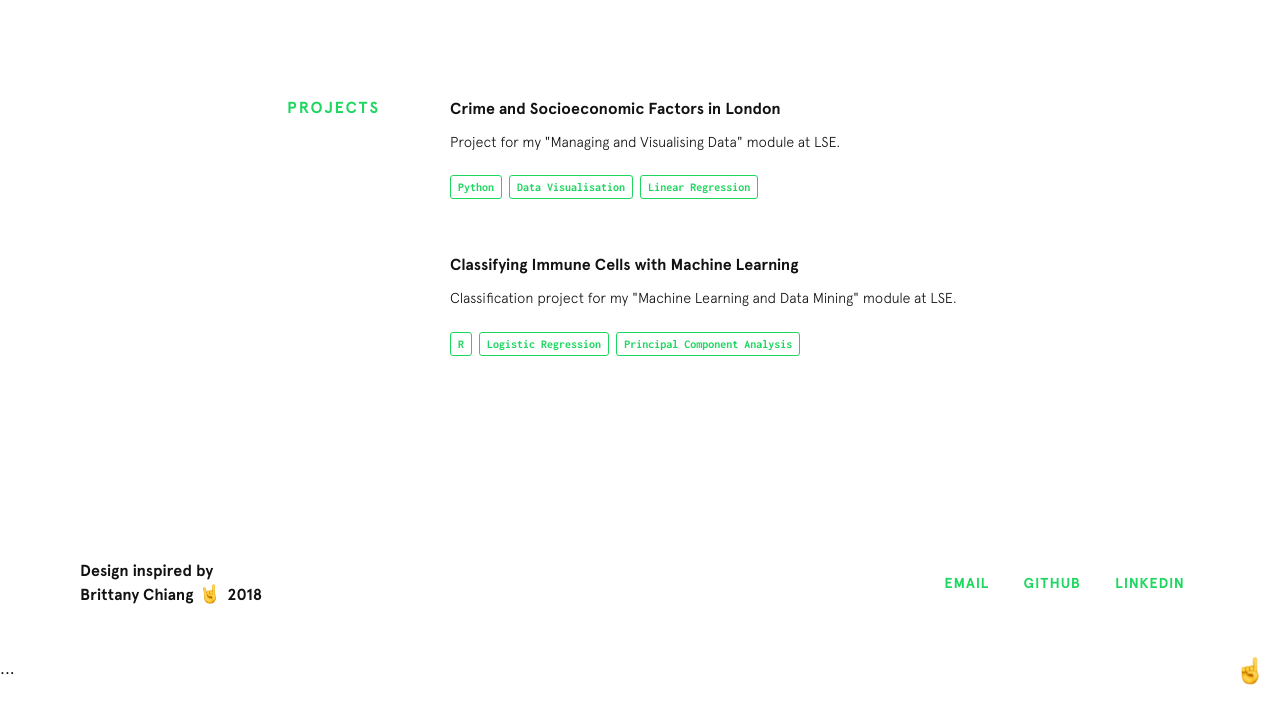
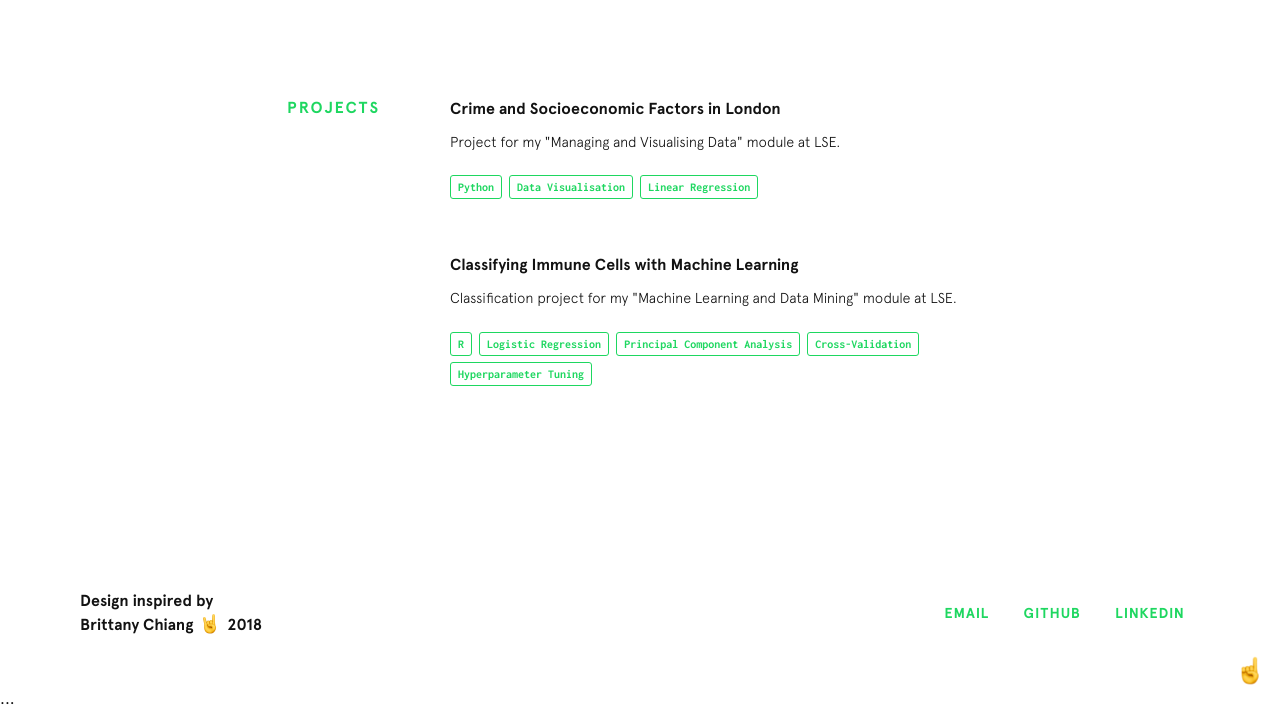
Before and after one commit to belowwind-islander/belowwind-islander.github.io, a Jekyll site: the page built from index.html, in a window 1280 px wide and 900 px high, scrolled down 1733 px, cut to the strip 189-900 px from the top of the window. Built offline with Jekyll 4.4.1, drawn with Linux system fonts in a browser that asks for light colours; nearby versions of some CDN libraries; before the commit the page ends 2603 px from its top, so only the background shows below that.

Commit message:
feat: extra tags for classification project

```diff
--- a/_posts/2024-12-11-classifying-immune-cells-with-machine-learning.md
+++ b/_posts/2024-12-11-classifying-immune-cells-with-machine-learning.md
@@ -4,7 +4,7 @@ title: "Classifying Immune Cells with Machine Learning"
 date: 2024-12-11
 description: Classification project for my "Machine Learning and Data Mining" module at LSE.
 github: https://github.com/belowwind-islander
-used: [R, Logistic Regression, Principal Component Analysis]
+used: [R, Logistic Regression, Principal Component Analysis, Cross-Validation, Hyperparameter Tuning]
 ---
 
 ## Introduction
```
